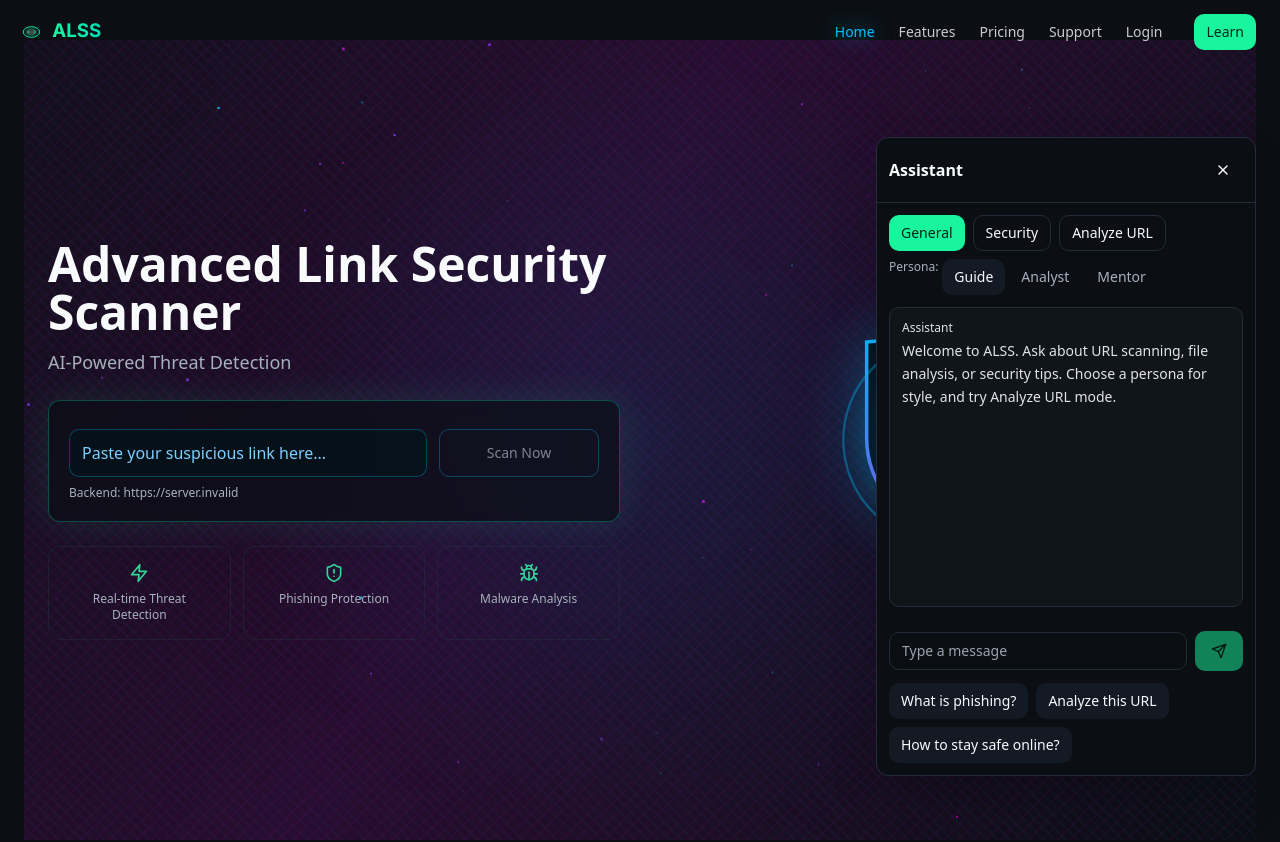
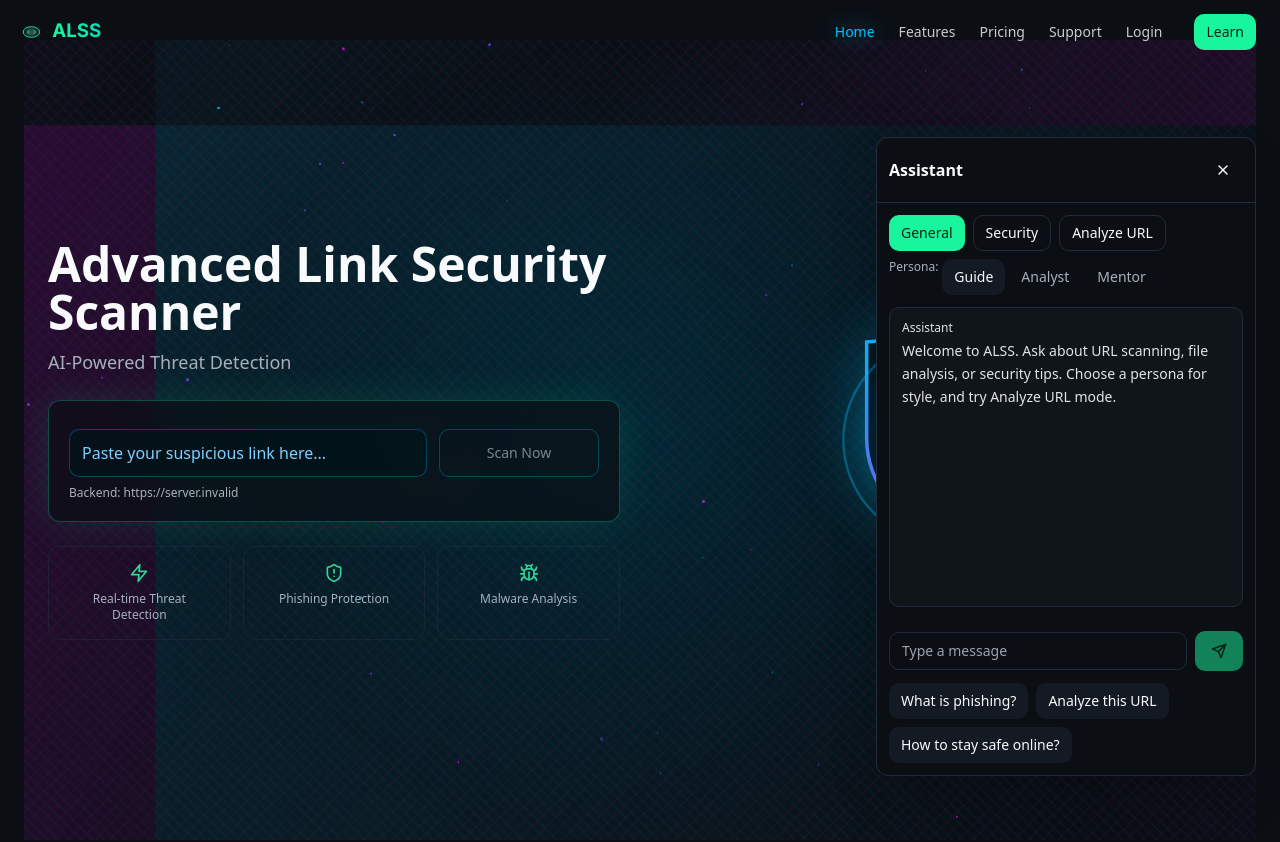
Before and after one commit to mustafaame/ALSS, a Next.js app in the folder frontend/: page / in a window 1280 px wide. Shown: the top 842 px of the page. Built offline with nearby package versions, Linux system fonts and the light colour scheme; no server answers.

Commit message:
Auto commit at 2025-11-01 04:25:47

```diff
--- a/frontend/tailwind.config.ts
+++ b/frontend/tailwind.config.ts
@@ -80,7 +80,7 @@ const config: Config = {
         glow: "glow-pulse 2.5s ease-in-out infinite",
         shimmer: "shimmer 6s linear infinite",
         particles: "particles 3.5s ease-in-out infinite",
-        beam: "beam 12s linear infinite",
+        beam: "beam 3s linear infinite",
         flicker: "flicker 4.5s ease-in-out infinite",
       },
       boxShadow: {
```
